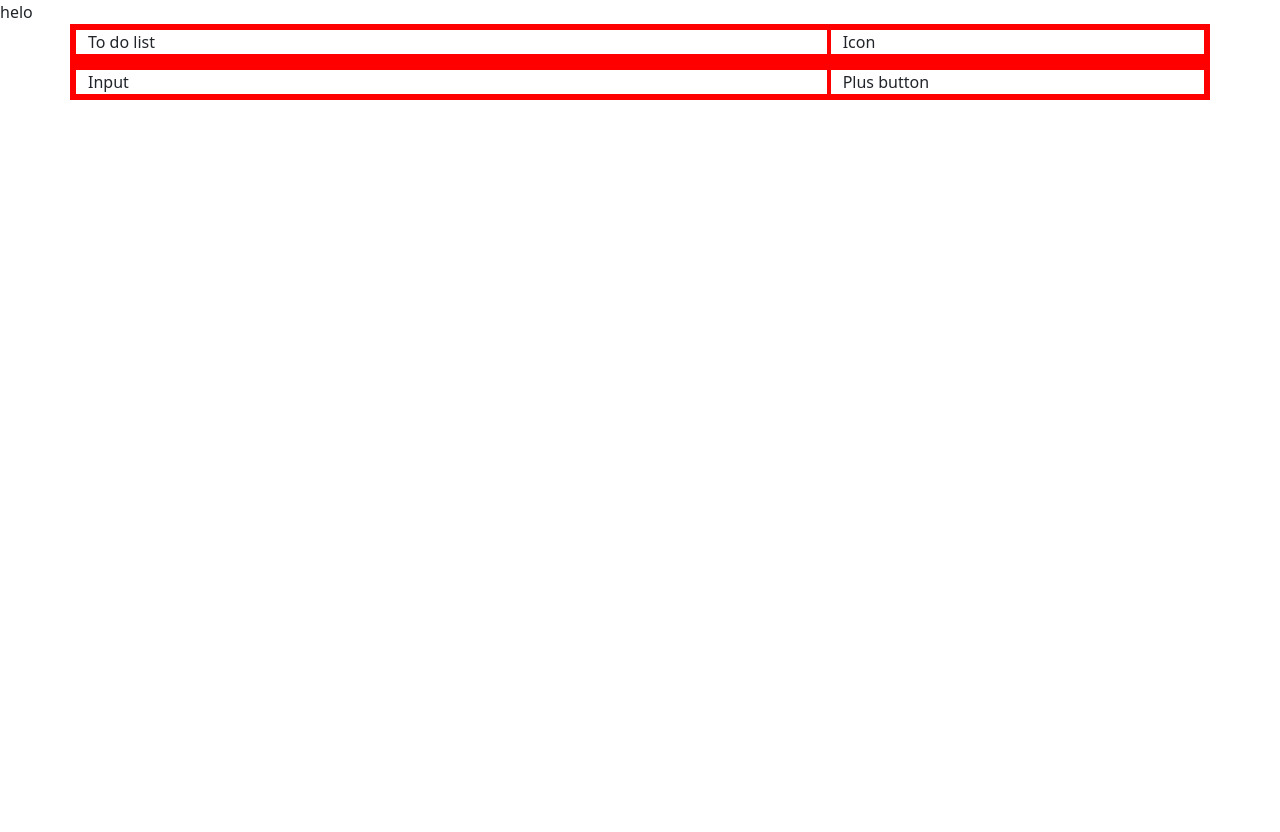
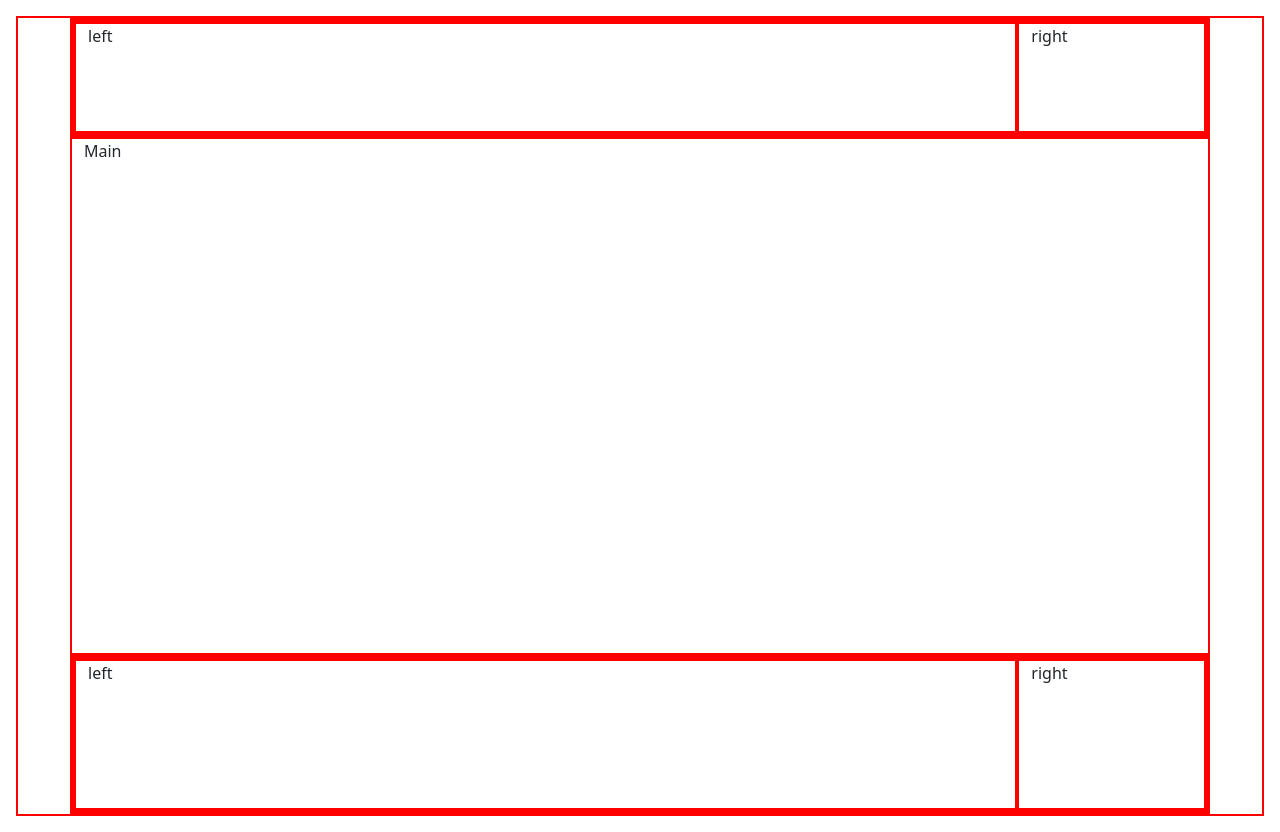
Before and after one commit to Andrea-Brezanova/to-do-list-wbs, a plain HTML site: page index.html in a window 1280 px wide. Before the commit the page ends 800 px from the top, so only its background shows below. Drawn offline with nearby package versions, Linux system fonts and the light colour scheme.

Commit message:
Add new structure

```diff
--- a/index.html
+++ b/index.html
@@ -1,37 +1,47 @@
 <!DOCTYPE html>
 <html lang="en">
-
   <head>
-    <meta charset="UTF-8">
-    <meta http-equiv="X-UA-Compatible" content="IE=edge">
-    <meta name="viewport" content="width=device-width, initial-scale=1.0">
-    <link href="https://cdn.jsdelivr.net/npm/bootstrap@5.1.3/dist/css/bootstrap.min.css" rel="stylesheet"
-        integrity="sha384-1BmE4kWBq78iYhFldvKuhfTAU6auU8tT94WrHftjDbrCEXSU1oBoqyl2QvZ6jIW3" crossorigin="anonymous">
-    <link rel="stylesheet" href="https://cdn.jsdelivr.net/npm/bootstrap-icons@1.8.1/font/bootstrap-icons.css">
-    <link rel="stylesheet" href="styles.css">
+    <meta charset="UTF-8" />
+    <meta http-equiv="X-UA-Compatible" content="IE=edge" />
+    <meta name="viewport" content="width=device-width, initial-scale=1.0" />
+    <link
+      href="https://cdn.jsdelivr.net/npm/bootstrap@5.1.3/dist/css/bootstrap.min.css"
+      rel="stylesheet"
+      integrity="sha384-1BmE4kWBq78iYhFldvKuhfTAU6auU8tT94WrHftjDbrCEXSU1oBoqyl2QvZ6jIW3"
+      crossorigin="anonymous"
+    />
+    <link
+      rel="stylesheet"
+      href="https://cdn.jsdelivr.net/npm/bootstrap-icons@1.8.1/font/bootstrap-icons.css"
+    />
+    <link rel="stylesheet" href="styles.css" />
     <title>To-do app</title>
   </head>
 
-<body>helo
-    <div class="container main-container d-flex flex-column">
-        <div class="row">
-            <div class="col-8">To do list</div>
-            <div class="col-4">Icon</div>
-        </div>
-        <div class="row">
-            <div class="col">
-
+  <body>
+    <section class="main">
+      <!-- TOP CONTAINER - H1 + BUTTON -->
+      <div id="top-container" class="container">
+        <div class="row h-100">
+          <div class="col-10">left</div>
+          <div class="col-2">right</div>
         </div>
       </div>
-        <div class="row">
-            <div class="col-8">Input</div>
-            <div class="col-4">Plus button</div>
+      <!--  MAIN CARDS FOR TODO ITEMS -->
+      <div id="main-container" class="container">Main</div>
+      <!--  INPUT BOX + ADD BUTTON -->
+      <div id="bottom-container" class="container">
+        <div class="row h-100">
+          <div class="col-10">left</div>
+          <div class="col-2">right</div>
         </div>
       </div>
+    </section>
 
-    <script src="https://cdn.jsdelivr.net/npm/bootstrap@5.1.3/dist/js/bootstrap.bundle.min.js"
+    <script
+      src="https://cdn.jsdelivr.net/npm/bootstrap@5.1.3/dist/js/bootstrap.bundle.min.js"
       integrity="sha384-ka7Sk0Gln4gmtz2MlQnikT1wXgYsOg+OMhuP+IlRH9sENBO0LRn5q+8nbTov4+1p"
-        crossorigin="anonymous"></script>
+      crossorigin="anonymous"
+    ></script>
   </body>
-
 </html>
--- a/styles.css
+++ b/styles.css
@@ -7,3 +7,18 @@
 div {
   border: 2px solid red;
 }
+
+.main {
+  height: 100vh;
+  border: 2px solid red;
+  margin: 1rem;
+}
+#top-container {
+  height: 15%;
+}
+#main-container {
+  height: 65%;
+}
+#bottom-container {
+  height: 20%;
+}
```
Lines whose indentation alone changed are shown as unchanged.
